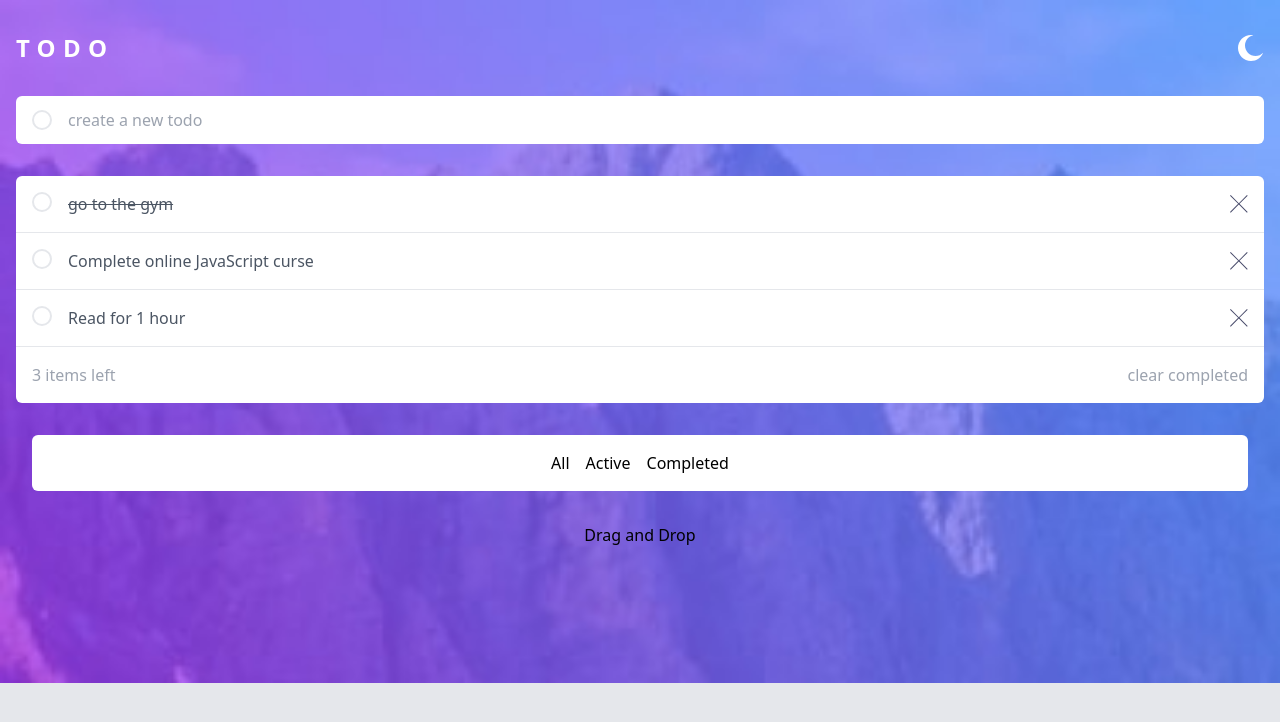
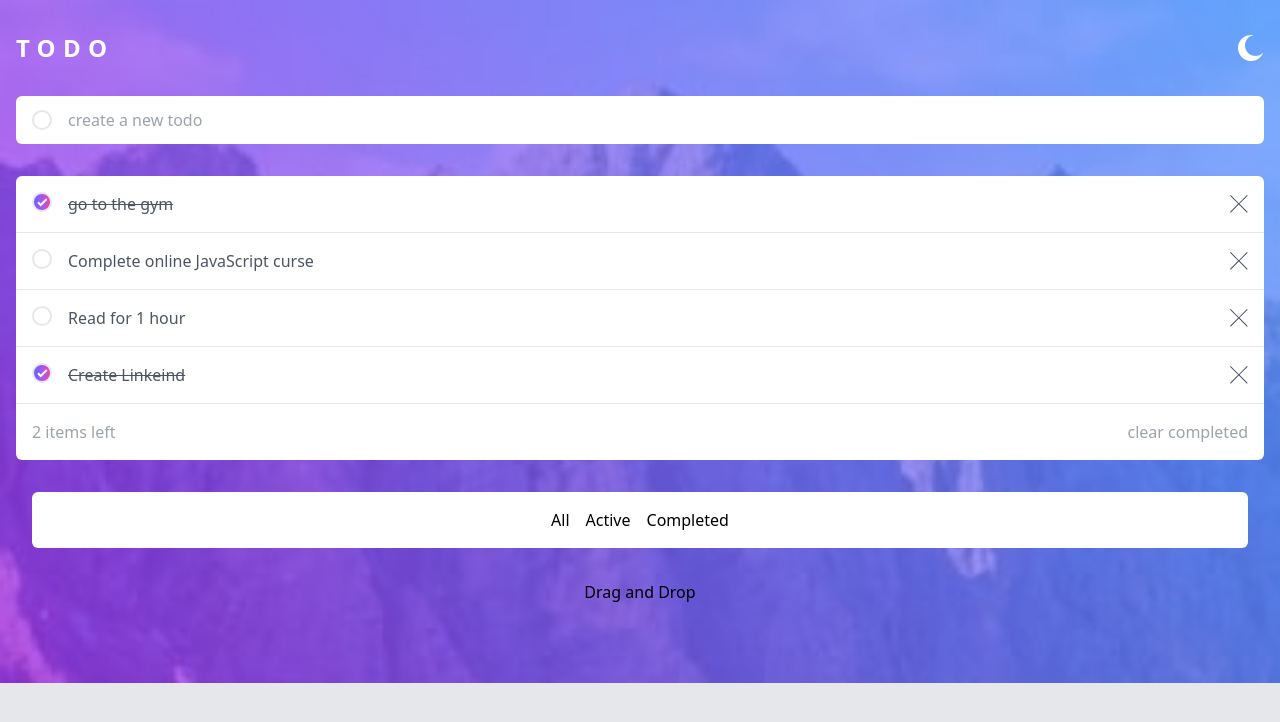
Before and after one commit to HmerMza/Lista_Todo, a React (Vite) app: page / in a window 1280 px wide. Shown: the top 722 px of the page. Built offline with nearby package versions, Linux system fonts and the light colour scheme.

Commit message:
Dando duncionalidades al update y remove

```diff
--- a/src/App.jsx
+++ b/src/App.jsx
@@ -13,7 +13,8 @@ const initialStateTodos = [
         title: "Complete online JavaScript curse",
         completed: false,
     },
-    { id: 3, title: "Read for 1 hour" },
+    { id: 3, title: "Read for 1 hour", completed: false },
+    { id: 4, title: "Create Linkeind", completed: true },
 ];
 const App = () => {
     const [todos, setTodos] = useState(initialStateTodos);
@@ -25,14 +26,38 @@ const App = () => {
         };
         setTodos([...todos, newTodo]);
     };
+    //Actualizar
+    const updateTodo = (id) => {
+        setTodos(
+            todos.map((todo) =>
+                todo.id === id ? { ...todo, completed: !todo.completed } : todo
+            )
+        );
+    };
+    //Eliminar todos
+    const removeTodo = (id) => {
+        setTodos(todos.filter((todo) => todo.id !== id));
+    };
+    //Eliminar Todo Completados
+    const removeTCompleted = () => {
+        setTodos(todos.filter((todo) => todo.completed !== true));
+    };
+
     return (
         <div className="bg-[url(./assets/images/bg-mobile-light.jpg)] bg-contain   bg-no-repeat bg-gray-200 min-h-screen">
             <CompHeader />
 
             <main className="container mx-auto px-4 mt-8 ">
                 <CompTodoForm createTodo={createTodo} />
-                <CompTodoList todos={todos} />
-                <CompTodoCalculos />
+                <CompTodoList
+                    todos={todos}
+                    updateTodo={updateTodo}
+                    removeTodo={removeTodo}
+                />
+                <CompTodoCalculos
+                    todos={todos}
+                    removeTCompleted={removeTCompleted}
+                />
                 <CompButtons />
             </main>
             <CompFooter />
--- a/src/assets/components/CompTodoCalculos.jsx
+++ b/src/assets/components/CompTodoCalculos.jsx
@@ -1,10 +1,20 @@
-const CompTodoCalculos = () => {
+import PropTypes from "prop-types";
+const CompTodoCalculos = ({ todos, removeTCompleted }) => {
+    const total = todos.filter((todo) => !todo.completed).length;
+
     return (
         <section className="p-4 flex justify-between bg-white rounded-b-md">
-            <span className="text-gray-400 ">3 items left</span>
-            <button className="text-gray-400">clear completed</button>
+            <span className="text-gray-400 ">{total} items left</span>
+            <button className="text-gray-400" onClick={removeTCompleted}>
+                clear completed
+            </button>
         </section>
     );
 };
 
+CompTodoCalculos.propTypes = {
+    todos: PropTypes.array.isRequired,
+    removeTCompleted: PropTypes.func.isRequired,
+};
+
 export default CompTodoCalculos;
--- a/src/assets/components/CompTodoList.jsx
+++ b/src/assets/components/CompTodoList.jsx
@@ -1,12 +1,21 @@
 import PropTypes from "prop-types";
 import CrossIcon from "./icons/CrossIcon";
-const CompTodoList = ({ todos }) => {
+import Complete from "./icons/Complete";
+const CompTodoList = ({ todos, updateTodo, removeTodo }) => {
     return (
         <div className="bg-white rounded-t-md mt-8">
             {todos.map((todo) => {
                 return (
                     <article className="flex gap-4 p-4 border-b" key={todo.id}>
-                        <button className="rounded-full border-2 w-5 h-5 inline-block flex-none" />
+                        <button
+                            className={`rounded-full border-2 w-5 h-5 flex-none ${
+                                todo.completed &&
+                                "bg-gradient-to-r from-indigo-500 via-purple-500 to-pink-500 flex justify-center items-center"
+                            }`}
+                            onClick={() => updateTodo(todo.id)}
+                        >
+                            {todo.completed && <Complete />}
+                        </button>
                         <p
                             className={`grow text-gray-600 ${
                                 todo.completed && "line-through"
@@ -14,7 +23,10 @@ const CompTodoList = ({ todos }) => {
                         >
                             {todo.title}
                         </p>
-                        <button className="flex-none">
+                        <button
+                            className="flex-none"
+                            onClick={() => removeTodo(todo.id)}
+                        >
                             <CrossIcon />
                         </button>
                     </article>
@@ -25,6 +37,8 @@ const CompTodoList = ({ todos }) => {
 };
 CompTodoList.propTypes = {
     todos: PropTypes.array.isRequired,
+    updateTodo: PropTypes.func.isRequired,
+    removeTodo: PropTypes.func.isRequired,
 };
 
 export default CompTodoList;
--- /dev/null
+++ b/src/assets/components/icons/Complete.jsx
@@ -0,0 +1,16 @@
+import React from "react";
+
+const Complete = () => {
+    return (
+        <svg xmlns="http://www.w3.org/2000/svg" width="11" height="9">
+            <path
+                fill="none"
+                stroke="#FFF"
+                strokeWidth="2"
+                d="M1 4.304L3.696 7l6-6"
+            />
+        </svg>
+    );
+};
+
+export default Complete;
```
